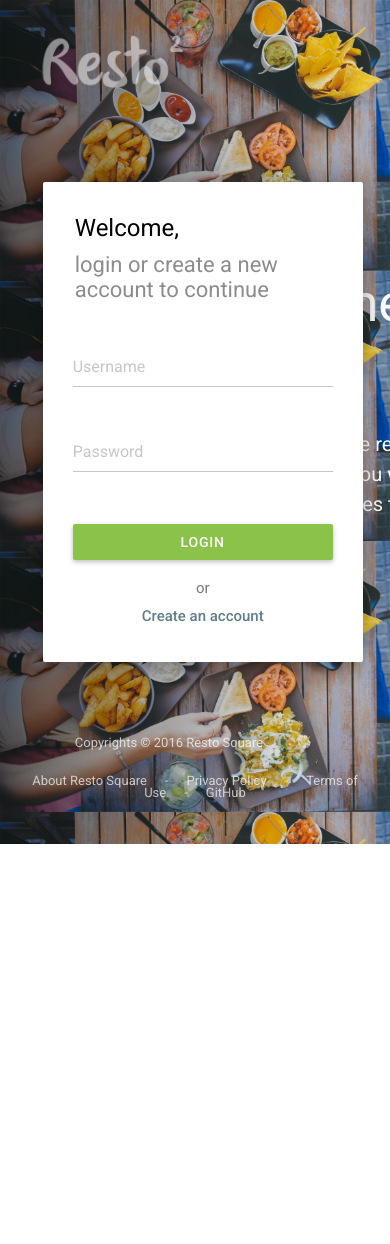
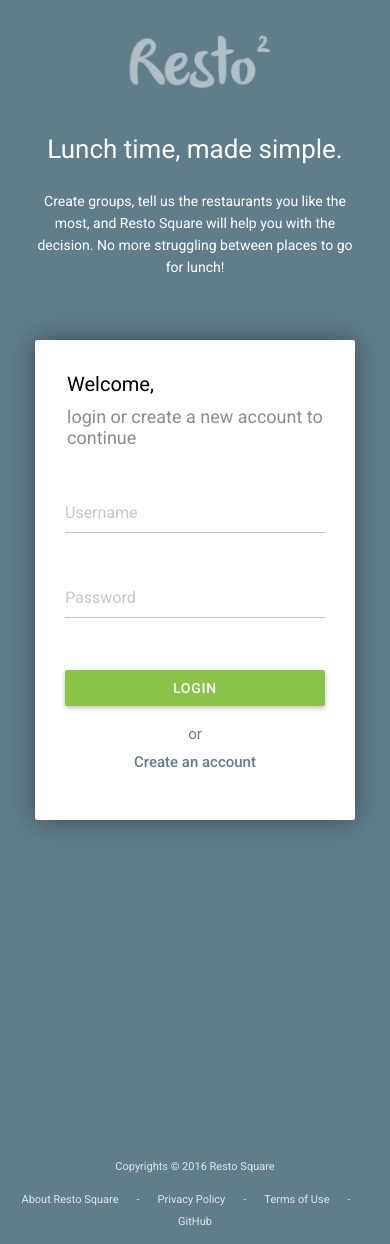
Before and after one commit to JeremyPP/randomResto, a PHP site: page /login.html in a window 390 px wide. Before the commit the page ends 844 px from the top, so only its background shows below. Run offline with PHP 8.4, Linux system fonts and the light colour scheme; some libraries are stand-ins or nearby versions.

Commit message:
login and new account pages are now responsive

```diff
--- a/login.css
+++ b/login.css
@@ -64,7 +64,7 @@ html {
 }
 
 .logo {
-	position: fixed;
+	position: absolute;
 	width: 152px;
 	left: 32px;
 	top: 32px;
@@ -210,7 +210,7 @@ label {
 }
 
 
-/**/
+/* Buttons & links */
 
 .loginBtn {
 	background: #8BC34A;
@@ -239,10 +239,6 @@ label {
 	box-shadow: 0 3px 6px rgba(0,0,0,0.16), 0 3px 6px rgba(0,0,0,0.23);
 }
 
-
-
-/**/
-
 .createAccountLink {
 	text-align: center;
 	margin-top: 14px;
@@ -258,9 +254,6 @@ label {
 	margin: 0;
 }
 
-
-
-
 .loginLink img {
 	width: 32px;
 	height: 32px;
@@ -275,3 +268,174 @@ label {
 	background: #c6c6c6;
 	cursor: pointer;
 }
+
+
+/* Media queries */
+
+@media only screen and (max-width: 1024px) {
+
+	.main-subtitle {
+		width: 38%;
+		font-size: 18px;
+	}
+
+	.main-title {
+		width: 38%;
+		font-size: 50px;
+	}
+
+}
+
+
+@media only screen and (max-width: 960px) {
+
+	body {
+		background-attachment: fixed;
+	}
+
+	.gradientOverlay {
+		background-image: linear-gradient( to bottom, rgba(0,0,0,0.54), rgba(0, 0, 0, 0) );
+	}
+
+	.logo {
+		left: calc(50% - 76px);
+	}
+
+	.main {
+		top: 360px;
+		right: calc(50% - 160px);
+		margin: initial;
+		margin-bottom: 30px;
+	}
+
+	.main-title {
+		width: 100%;
+		text-align: center;
+		position: absolute;
+		left: 0;
+		top: 120px;
+		font-size: 42px;
+		margin: 0;
+	}
+
+	.main-subtitle {
+		position: absolute;
+		top: 200px;
+		left: 0;
+		width: 100%;
+		text-align: center;
+		max-width: 100%;
+		padding: 0 15%;
+		margin: 0;
+	}
+
+	.loginpage-footer {
+		bottom: -260px;
+		padding-bottom: 20px;
+		bottom: -400px;
+	}
+
+}
+
+
+@media only screen and (max-width: 720px) {
+
+	body {
+		background-position: center;
+	}
+
+	.loginpage-footer p {
+		display: block;
+	}
+
+	.loginpage-footer .copyright {
+		margin: 8px 0;
+	}
+
+	.main-subtitle {
+		padding: 0 30px;
+	}
+
+	.main-title {
+		padding: 0 30px;
+	}
+
+}
+
+
+@media only screen and (max-width: 600px) {
+
+	.main-title {
+		height: 54px;
+		font-size: 33px;
+		top: 130px;
+	}
+
+	.main-subtitle {
+		height: 80px;
+		top: 200px;
+		font-size: 16px;
+		line-height: 24px;
+	}
+
+	.main {
+		top: 340px;
+	}
+
+}
+
+
+@media only screen and (max-width: 480px) {
+
+	body {
+		background: #607D8B;
+	}
+
+	.gradientOverlay {
+		background: none;
+	}
+
+	.main-title {
+		font-size: 26px;
+		height: 42px;
+		top: 120px;
+	}
+
+	.main-subtitle {
+		top: 190px;
+		font-size: 14px;
+		line-height: 22px;
+	}
+
+	.main {
+		top: 340px;
+	}
+
+	.main h2 {
+		font-size: 20px;
+	}
+
+	.main h2 .subheading {
+		font-size: 18px;
+	}
+
+	.loginpage-footer {
+		font-size: 11px;
+		opacity: .8;
+	}
+
+}
+
+
+@media only screen and (max-width: 400px) {
+
+	.loginpage-footer {
+		line-height: 22px;
+		padding: 0 6px;
+	}
+
+	.loginpage-footer .copyright {
+		margin: 0;
+	}
+
+}
--- a/login.html
+++ b/login.html
@@ -24,7 +24,7 @@
 			Welcome,<span class="subheading">login or create a new account to continue</span>
 			</h2>
 
-			<form>
+			<form action="index.php">
 				<div class="group">
 				  <input type="text" required="required"/><span class="highlight"></span><span class="bar"></span>
 				  <label>Username</label>
@@ -48,10 +48,10 @@
 			</div>
 
 			<h2>
-			<span class="subheading">Enter your email and a password to create your account</span>
+				<span class="subheading">Enter your email and a password to create your account</span>
 			</h2>
 
-			<form>
+			<form action="newaccount.html">
 				<div class="group">
 				  <input type="email" required="required"/><span class="highlight"></span><span class="bar"></span>
 				  <label>Email</label>
--- a/newaccount.html
+++ b/newaccount.html
@@ -100,7 +100,6 @@
 					var imageData = $('.image-editor').cropit('export');
 					$('.hidden-image-data').val(imageData);
 
-					// Prevent the form from actually submitting
 					return true;
 				});
 			});
```
Also changed, not shown: style.css (+16 -9 lines).
